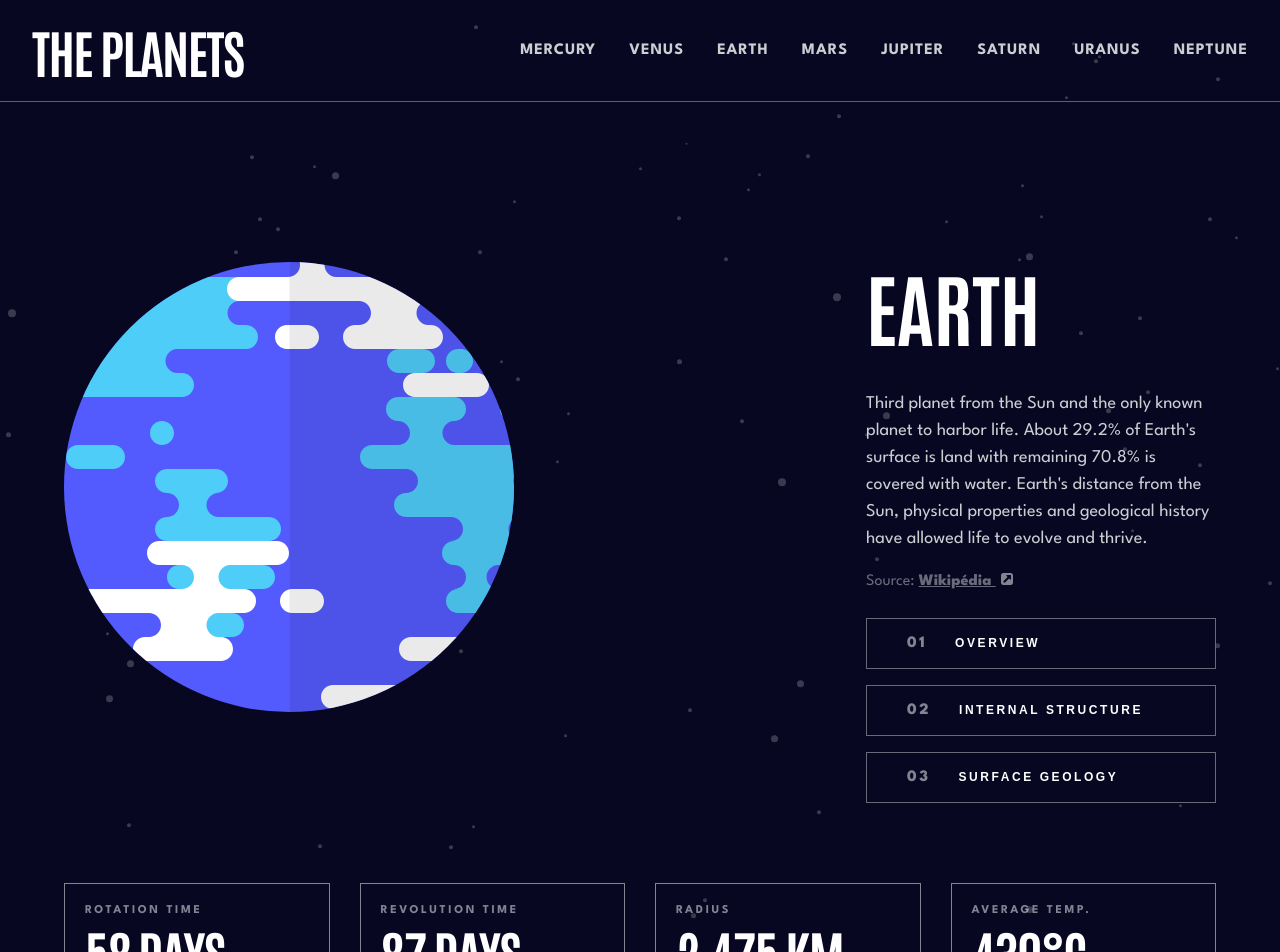
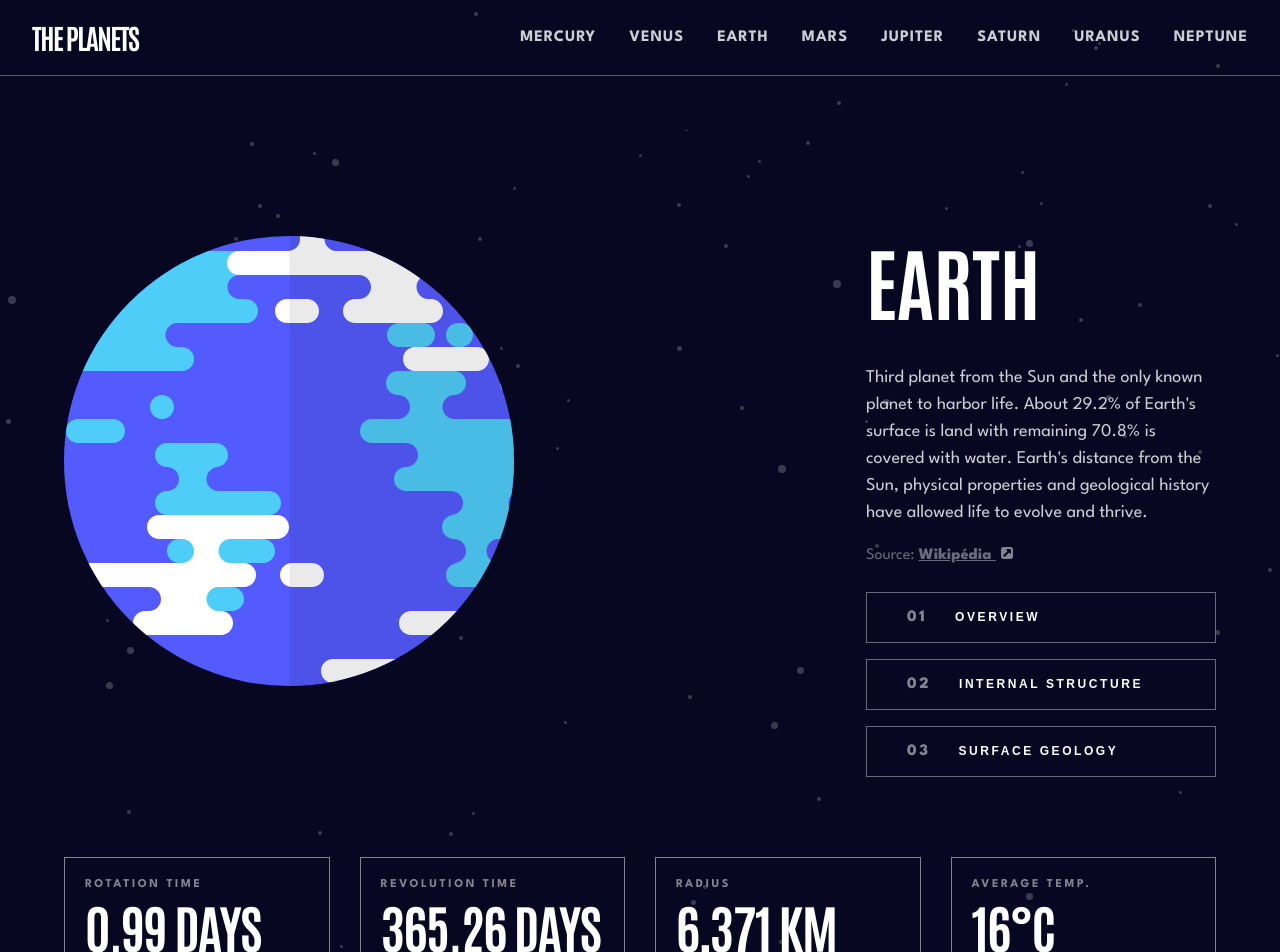
Before and after one commit to Mokalbari/planets-facts, a React (Vite) app: page / in a window 1280 px wide. Shown: the top 952 px of the page. Built offline with nearby package versions, Linux system fonts and the light colour scheme.

Commit message:
fix font size in header

```diff
--- a/src/components/Information.tsx
+++ b/src/components/Information.tsx
@@ -1,23 +1,28 @@
 import '../styles/Information.modules.css'
+import type { Planet } from '../types/Planet'
 
-const Information: React.FC = () => {
+interface Information {
+  currentPlanet: Planet
+}
+
+const Information: React.FC<Information> = ({ currentPlanet }) => {
   return (
     <section className="container information flex-row">
       <div className="information__card">
         <h3>Rotation Time</h3>
-        <h2>58 Days</h2>
+        <h2>{currentPlanet.rotation}</h2>
       </div>
       <div className="information__card">
         <h3>Revolution Time</h3>
-        <h2>87 Days</h2>
+        <h2>{currentPlanet.revolution}</h2>
       </div>
       <div className="information__card">
         <h3>Radius</h3>
-        <h2>2,475 KM</h2>
+        <h2>{currentPlanet.radius}</h2>
       </div>
       <div className="information__card">
         <h3>Average Temp.</h3>
-        <h2>430°C</h2>
+        <h2>{currentPlanet.temperature}</h2>
       </div>
     </section>
   )
--- a/src/pages/App.tsx
+++ b/src/pages/App.tsx
@@ -21,7 +21,7 @@ const App: React.FC = () => {
         setInformation={setInformation}
         currentPlanet={currentPlanet}
       />
-      <Information information={information} />
+      <Information currentPlanet={currentPlanet} />
     </>
   )
 }
--- a/src/styles/Navbar.modules.css
+++ b/src/styles/Navbar.modules.css
@@ -3,6 +3,10 @@
   justify-content: space-between;
   padding: 1.375rem 2rem;
   border-bottom: 1px solid hsl(var(--clr-neutral-200) / 0.7);
+
+  h2 {
+    font-size: 1.75rem;
+  }
 
   .header__menu {
     gap: 2.0625rem;
```
Also changed, not shown: src/components/HeroContent.tsx (+0 -9 lines).
